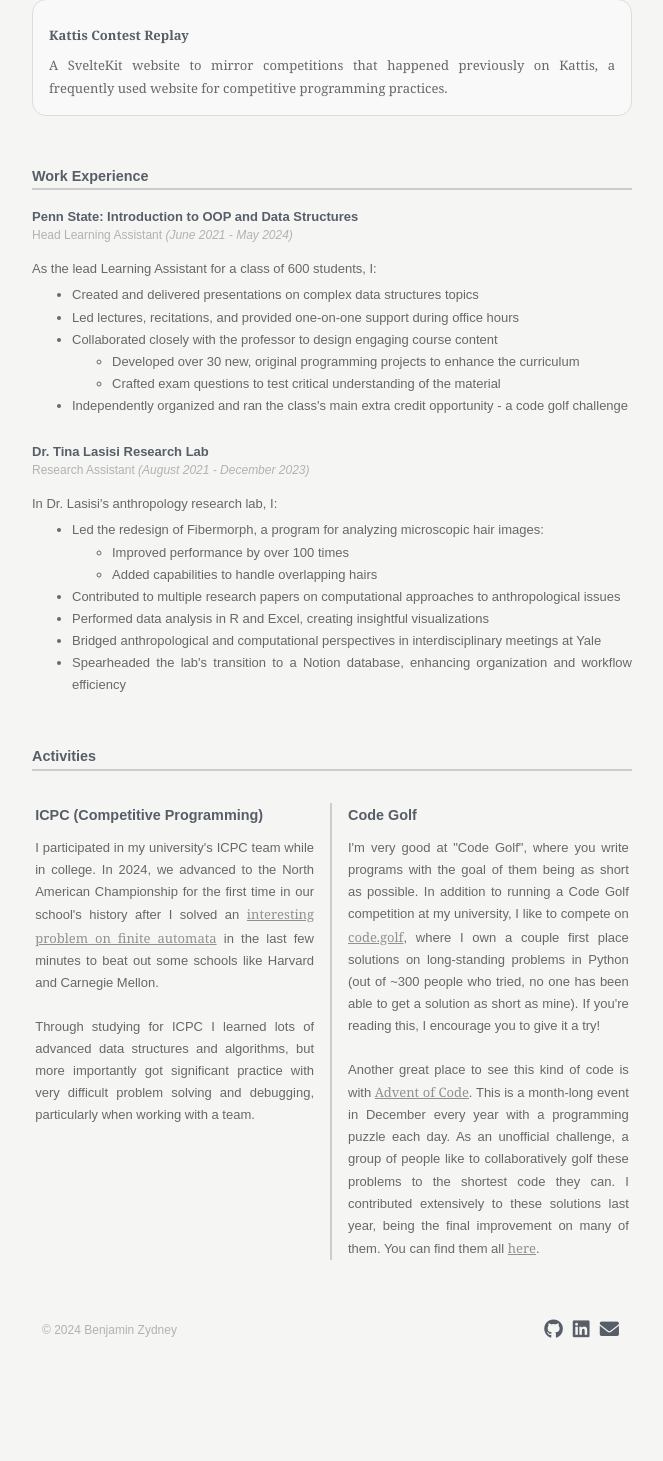
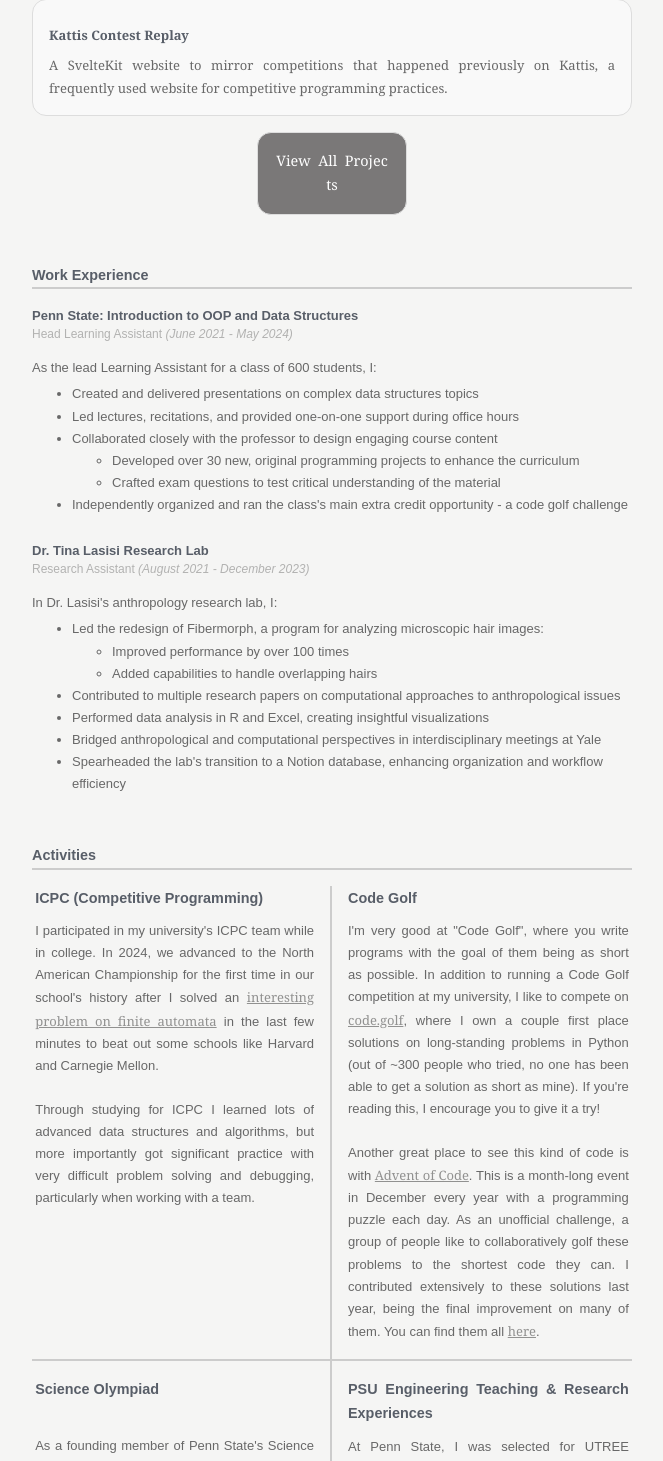
Before and after one commit to bizy-coder/portfolio-project, a SvelteKit app: page / in a window 1280 px wide. Shown: the part 535-1996 px from the top of the page, without its empty margins (308-971 px from the left). Before the commit the page ends 1899 px from the top, so only its background shows below. Built offline with nearby package versions, Linux system fonts and the light colour scheme.

Commit message:
Updated links and activities

```diff
--- a/src/app.css
+++ b/src/app.css
@@ -16,6 +16,13 @@ body {
 	line-height: 1.7;
 	padding-left: 1rem;
 	padding-right: 1rem;
+}
+
+ul {
+	text-align: left;
+}
+li {
+	text-align: left;
 }
 
 h1 {
--- a/src/routes/Activities.svelte
+++ b/src/routes/Activities.svelte
@@ -6,7 +6,23 @@
     },
     {
       title: "Code Golf",
-      description: `I'm very good at "Code Golf", where you write programs with the goal of them being as short as possible. In addition to running a Code Golf competition at my university, I like to compete on <a href='https://code.golf' target="_blank" class="project-card">code.golf</a>, where I own a couple first place solutions on long-standing problems in Python (out of ~300 people who tried, no one has been able to get a solution as short as mine). If you're reading this, I encourage you to give it a try!<br><br>Another great place to see this kind of code is with <a href='https://adventofcode.com' target="_blank" class="project-card">Advent of Code</a>. This is a month-long event in December every year with a programming puzzle each day. As an unofficial challenge, a group of people like to collaboratively golf these problems to the shortest code they can. I contributed extensively to these solutions last year, being the final improvement on many of them. You can find them all <a href='https://adventofcode.com' target="_blank" class="project-card">here</a>.`,
+      description: `I'm very good at "Code Golf", where you write programs with the goal of them being as short as possible. In addition to running a Code Golf competition at my university, I like to compete on <a href='https://code.golf/intersection#python' target="_blank" class="project-card">code.golf</a>, where I own a couple first place solutions on long-standing problems in Python (out of ~300 people who tried, no one has been able to get a solution as short as mine). If you're reading this, I encourage you to give it a try!<br><br>Another great place to see this kind of code is with <a href='https://adventofcode.com' target="_blank" class="project-card">Advent of Code</a>. This is a month-long event in December every year with a programming puzzle each day. As an unofficial challenge, a group of people like to collaboratively golf these problems to the shortest code they can. I contributed extensively to these solutions last year, being the final improvement on many of them. You can find them all <a href='https://adventofcode.com' target="_blank" class="project-card">here</a>.`,
+    },
+    {
+      title: "Science Olympiad <br/><p style='margin-top: 1.65em;'></p>",
+      description:
+        "As a founding member of Penn State's Science Olympiad organization, I helped plan and host a national science tournament for high school students. We launched with an online event during the Covid pandemic and transitioned to an in-person tournament in subsequent years.<br><br>The event grew to host over 600 students from 10 states. My roles included designing the website, serving as Treasurer, and planning all pre-awards activities. This experience honed my skills in large-scale event management, clear communication across diverse groups, and leadership.",
+    },
+    {
+      title: "PSU Engineering Teaching & Research Experiences",
+      description: `At Penn State, I was selected for UTREE (Undergraduate Teaching and Research Experiences in Engineering) through technical speaking contest all Engineering students participated in. As a UTREE member, I:
+  <ul>
+    <li>Participated in various technical development projects</li>
+    <li>Mentored top engineering students on refining communication skills</li>
+    <li>Planned and organized future speaking contests</li>
+    <li>Delivered a presentation to students at McMaster University competing in the North American EcoCar championship</li>
+  </ul>
+  This experience enhanced my technical communication skills, mentorship abilities, and project management capabilities.`,
     },
     // {
     //   title: 'Chess',
@@ -20,9 +36,13 @@
 </script>
 
 <div class="activities-grid">
-  {#each activities as activity}
+  {#each activities as activity, i}
     <div class="activity-cell">
-      <h2>{activity.title}</h2>
+      {#if i > 1}
+        <h2 style="padding-top:1rem">{@html activity.title}</h2>
+      {:else}
+        <h2>{@html activity.title}</h2>
+      {/if}
       <p>{@html activity.description}</p>
     </div>
   {/each}
@@ -40,13 +60,15 @@
     border-right: 2px solid #ccc; /* Right border for cells */
     border-bottom: 2px solid #ccc; /* Bottom border for cells */
     padding: 0rem 1rem 1rem 0.2rem;
+    margin: 0;
+    /* line-height: 1rem; */
     box-sizing: border-box;
   }
 
   .activities-grid > :nth-last-child(-n + 2) {
     border-bottom: none; /* Remove bottom border for the last row */
     padding-bottom: 0rem;
-    margin-top: 1rem;
+    /* margin-top: 1rem; */
   }
 
   .activity-cell h2 {
--- a/src/routes/Projects.svelte
+++ b/src/routes/Projects.svelte
@@ -18,13 +18,21 @@
 </script>
 
 <div class="container">
-  <div class="projects-container" style="width:600px">
+  <div class="projects-container" style="max-width:600px">
     {#each projects as project}
       <a href={project.url} target="_blank" class="project-card">
         <h3>{project.title}</h3>
         <p>{project.description}</p>
       </a>
     {/each}
+    <a class="view-all" href="/Projects">
+      <span>V</span><span>i</span><span>e</span><span>w</span>
+      <span> </span>
+      <span>A</span><span>l</span><span>l</span>
+      <span> </span>
+      <span>P</span><span>r</span><span>o</span><span>j</span><span>e</span
+      ><span>c</span><span>t</span><span>s</span>
+    </a>
   </div>
 </div>
 
@@ -43,6 +51,105 @@
     flex-wrap: wrap;
     gap: 1rem;
     margin-bottom: 2rem;
+  }
+
+  .view-all {
+    font-size: 0.9rem;
+    background-color: #7a7878;
+    border: 1px solid #ddd;
+    color: white;
+    border-radius: 14px;
+    padding: 1rem;
+    text-decoration: none;
+    text-align: center;
+    margin: auto;
+    width: calc(22% - 1rem);
+    transition:
+      transform 0.2s,
+      box-shadow 0.2s;
+    cursor: pointer;
+  }
+
+  .view-all:hover span {
+    animation: dance 0.5s ease infinite alternate;
+  }
+
+  .view-all span {
+    display: inline-block;
+    transition: transform 0.8s ease;
+  }
+
+  .view-all:hover span:nth-child(1) {
+    animation-delay: 0s;
+  }
+  .view-all:hover span:nth-child(2) {
+    animation-delay: 0.05s;
+  }
+  .view-all:hover span:nth-child(3) {
+    animation-delay: 0.1s;
+  }
+  .view-all:hover span:nth-child(4) {
+    animation-delay: 0.15s;
+  }
+  .view-all:hover span:nth-child(5) {
+    animation-delay: 0.2s;
+  }
+  .view-all:hover span:nth-child(6) {
+    animation-delay: 0.25s;
+  }
+  .view-all:hover span:nth-child(7) {
+    animation-delay: 0.3s;
+  }
+  .view-all:hover span:nth-child(8) {
+    animation-delay: 0.35s;
+  }
+  .view-all:hover span:nth-child(9) {
+    animation-delay: 0.4s;
+  }
+  .view-all:hover span:nth-child(10) {
+    animation-delay: 0.45s;
+  }
+  .view-all:hover span:nth-child(11) {
+    animation-delay: 0.5s;
+  }
+  .view-all:hover span:nth-child(12) {
+    animation-delay: 0.55s;
+  }
+  .view-all:hover span:nth-child(13) {
+    animation-delay: 0.6s;
+  }
+  .view-all:hover span:nth-child(14) {
+    animation-delay: 0.65s;
+  }
+  .view-all:hover span:nth-child(15) {
+    animation-delay: 0.7s;
+  }
+  .view-all:hover span:nth-child(16) {
+    animation-delay: 0.75s;
+  }
+  .view-all:hover span:nth-child(17) {
+    animation-delay: 0.8s;
+  }
+
+  .view-all:hover span {
+    animation: dance 1.6s infinite;
+  }
+
+  @keyframes dance {
+    0% {
+      transform: translateY(0);
+    }
+    10% {
+      transform: translateY(-5px);
+    }
+    25% {
+      transform: translateY(0px);
+    }
+  }
+
+  .view-all:hover {
+    transform: translateY(-5px);
+    box-shadow: 0 8px 12px rgba(0, 0, 0, 0.2);
   }
 
   .project-card {
--- a/src/routes/WorkExperience.svelte
+++ b/src/routes/WorkExperience.svelte
@@ -42,7 +42,7 @@
   <div class:extra-gap={index > 0}>
     <h3>{job.company}</h3>
     <h4>{job.role} <span>({job.period})</span></h4>
-    <p>{@html job.description}</p>
+    <p style="	text-align:left;">{@html job.description}</p>
   </div>
 {/each}
 
```
